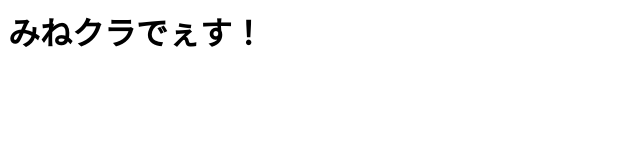
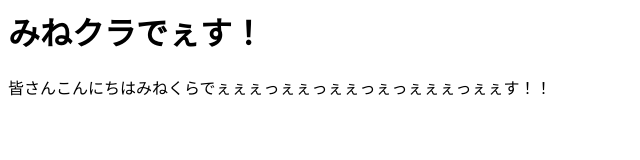
Before and after one commit to kaepi2022/MineKuraMuraEi-Sites, a plain HTML site: page index.html in a window 1280 px wide. Shown: the whole page, without its empty margins (0-640 px from the left). Drawn offline with Linux system fonts and the light colour scheme.

Commit message:
Update index.html

```diff
--- a/index.html
+++ b/index.html
@@ -2,4 +2,5 @@
  <link rel="apple-touch-icon" src="https://raw.githubusercontent.com/kaepi2022/MineKuraMuraEi-Sites/main/%E6%9D%91%E6%98%A0.png">
  <title>みねクラぁぁぁぁぁぁぁぁぁぁぁぁぁぁぁぁぁぁ</title>
   <h1>みねクラでぇす！</h1>
+ <p>皆さんこんにちはみねくらでぇぇぇっぇぇっぇぇっぇっぇぇぇっぇぇす！！</p>
 </html>
```
